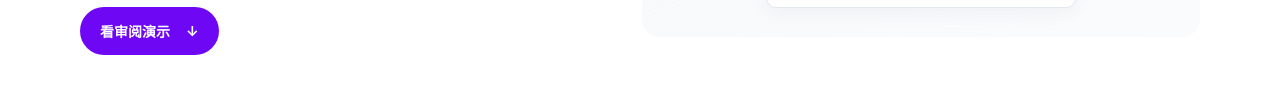
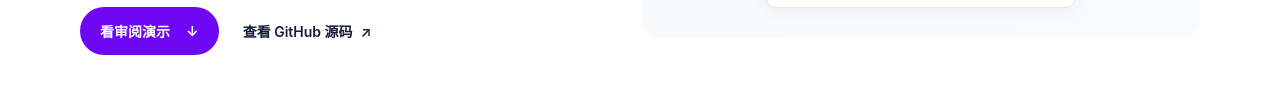
Before and after one commit to a853255726-liu/a853255726-liu.github.io, a plain HTML site: page research-code-audit.html in a window 1280 px wide. Shown: the part 583-688 px from the top of the page. Drawn offline with Linux system fonts and the light colour scheme.

Commit message:
Link Research Code Audit case study to source code

```diff
--- a/research-audit.css
+++ b/research-audit.css
@@ -50,12 +50,18 @@ img { display: block; width: 100%; height: auto; }
 .lead { margin-top: 24px; font-size: clamp(1.18rem, 2.4vw, 1.75rem); font-weight: 650; line-height: 1.4; }
 .summary { max-width: 34em; margin-top: 14px; color: var(--muted); }
 .summary strong, .motivation-stage p strong, .prose p strong { color: var(--ink); font-weight: 650; }
+.intro-actions {
+  display: flex;
+  flex-wrap: wrap;
+  align-items: center;
+  gap: 12px 24px;
+  margin-top: 26px;
+}
 .action {
   display: inline-flex;
   align-items: center;
   gap: 16px;
   min-height: 48px;
-  margin-top: 26px;
   padding: 10px 20px;
   border-radius: 999px;
   background: var(--purple);
@@ -67,6 +73,20 @@ img { display: block; width: 100%; height: auto; }
 }
 .action:hover { background: #5903cb; transform: translateY(-2px); }
 .action:active { transform: translateY(1px); }
+.source-link {
+  display: inline-flex;
+  align-items: center;
+  gap: 8px;
+  min-height: 44px;
+  font-size: 14px;
+  font-weight: 600;
+  text-decoration: none;
+}
+.source-link:hover {
+  color: var(--purple);
+  text-decoration: underline;
+  text-underline-offset: .2em;
+}
 
 .motivation, .workflow, .decisions, .iteration { border-top: 1px solid var(--line); }
 .section-heading { margin-bottom: clamp(24px, 3.5vw, 40px); }
--- a/research-code-audit.html
+++ b/research-code-audit.html
@@ -27,7 +27,10 @@
         <h1>Research <br class="title-break">Code Audit</h1>
         <p class="lead">让科研代码审阅有依据、可复验</p>
         <p class="summary">Research Code Audit 是一个面向科研人员的 Codex 插件，用于核查实验和数据分析代码是否符合已确认的研究计划。它将<strong>影响研究结果的关键规则转化为可执行测试</strong>：先独立确定预期，再运行实际脚本比对结果。报告按优先级呈现问题，并保留验证依据和代码位置，帮助研究者判断先查什么、为什么。</p>
-        <a class="action" href="#workflow">看审阅演示 <span aria-hidden="true">↓</span></a>
+        <div class="intro-actions">
+          <a class="action" href="#workflow">看审阅演示 <span aria-hidden="true">↓</span></a>
+          <a class="source-link" href="https://github.com/a853255726-liu/research-code-audit" target="_blank" rel="noopener noreferrer">查看 GitHub 源码 <span aria-hidden="true">↗</span></a>
+        </div>
       </div>
 
       <figure class="audit-flow" role="img" aria-label="对照研究计划和分析代码。绿色对勾表示检查通过，红色叉号表示存在偏差，该项进入审阅报告。">
```
